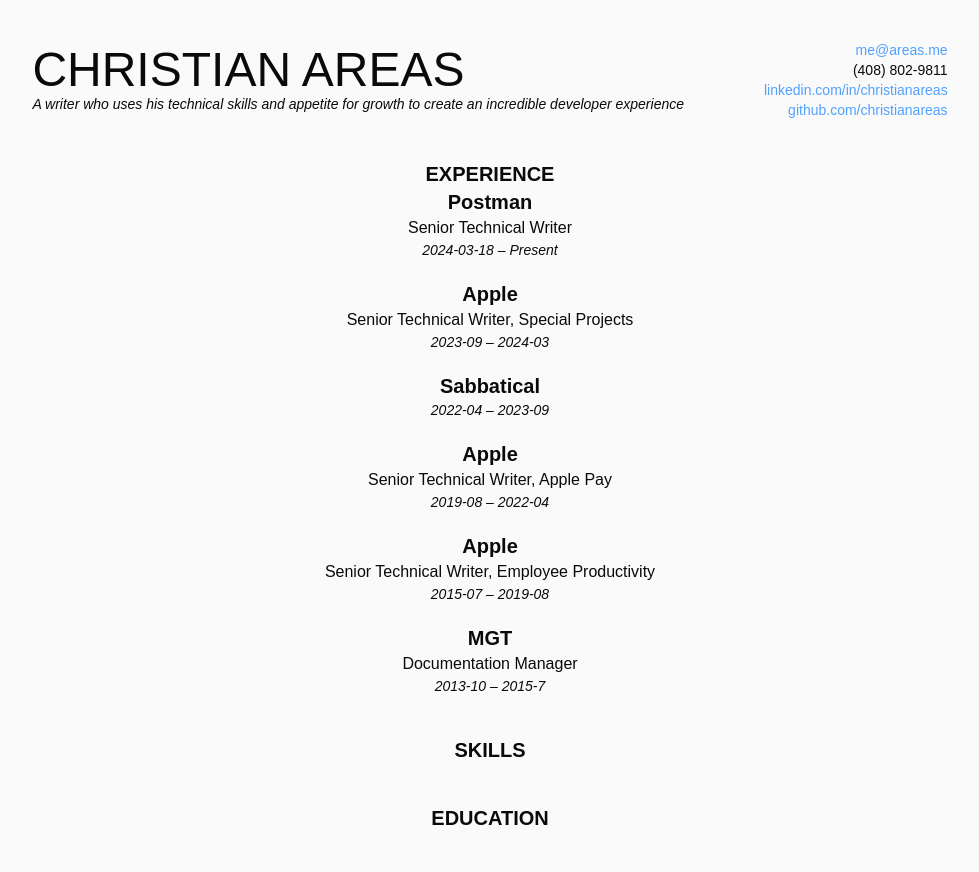
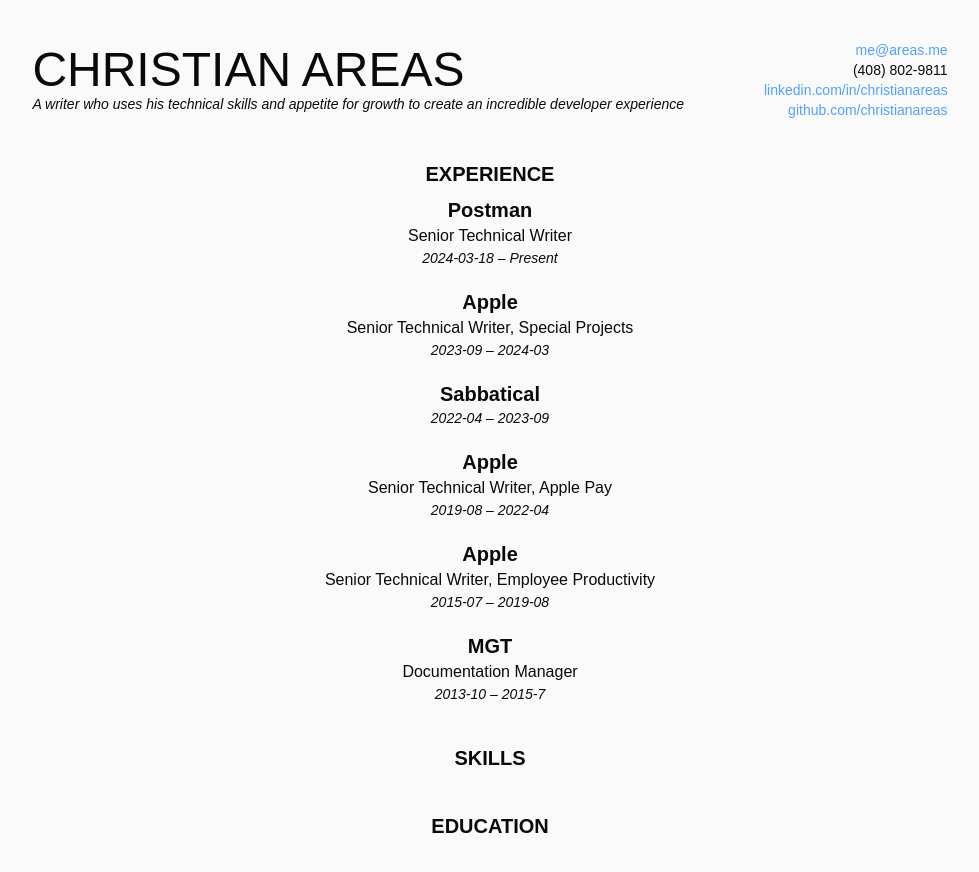
Before and after one commit to christianareas/resume, a Next.js app: page / in a window 1280 px wide. Shown: the top 872 px of the page, without its empty margins (150-1129 px from the left). Built offline with nearby package versions, Linux system fonts and the light colour scheme.

Commit message:
Added spacing under “Experience” heading.

```diff
--- a/src/components/Resume/Experience.tsx
+++ b/src/components/Resume/Experience.tsx
@@ -9,7 +9,8 @@
 	// Render.
 	return (
 		<section className="text-center">
-			<h3 className="font-bold text-xl uppercase">Experience</h3>
+			<h3 className="pb-2 font-bold text-xl uppercase">Experience</h3>
+
 			<section className="space-y-5">
 				{experience?.map((role) => (
 					<section key={role.roleId}>
```
